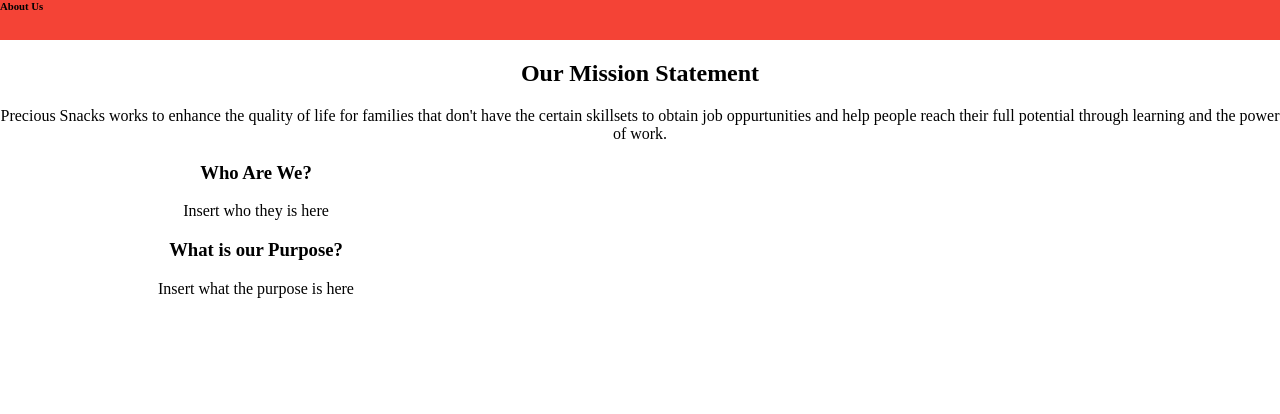
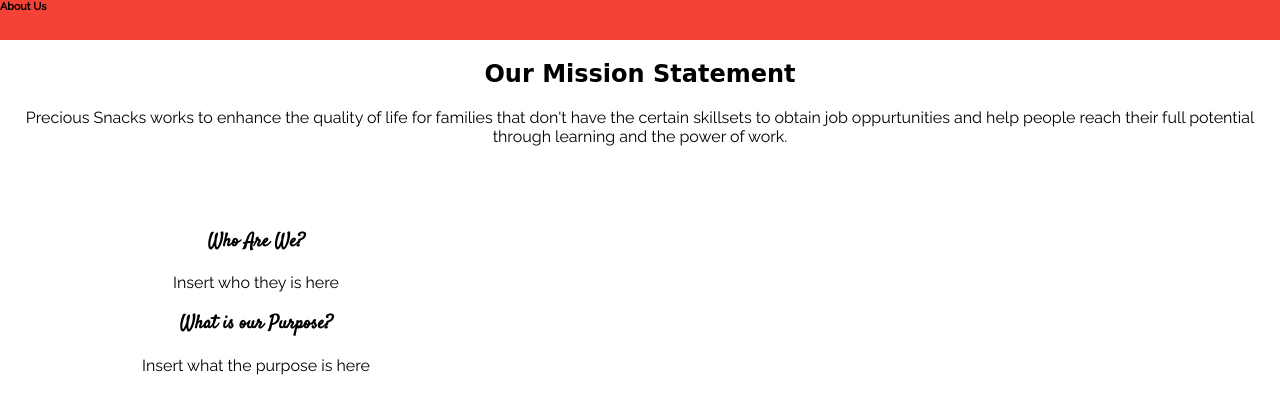
Before and after one commit to HackToHelpUTD/precious-snacks, a plain HTML site: page about.html in a window 1280 px wide. Drawn offline with Linux system fonts and the light colour scheme.

Commit message:
Add fonts

```diff
--- a/src/style/about.css
+++ b/src/style/about.css
@@ -4,6 +4,7 @@
   width: 100%;
   margin: 0;
   padding: 0;
+  font-family: 'Raleway', sans-serif;
 }
 
 body {
@@ -17,17 +18,33 @@
   height: 40px;
   width: 100%;
   text-align: left;
-  font: raleyway;
+  font-family: 'Raleway', sans-serif;
   padding: 0;
   margin: 0;
 }
 
+#missionState h2 {
+  font-family: 'Statisfy', cursive;
+}
+
+#missionState p {
+  padding-bottom: 5%;
+}
 #whoAreWe {
   height: 40%;
   width: 40%;
 }
 
+#whoAreWe h3{
+  font-family: 'Satisfy', cursive;
+}
+
 #Purpose {
   height: 40%;
   width: 40%;
+  padding-left:
 }
+
+#Purpose h3 {
+  font-family: 'Satisfy', cursive;
+}
```
